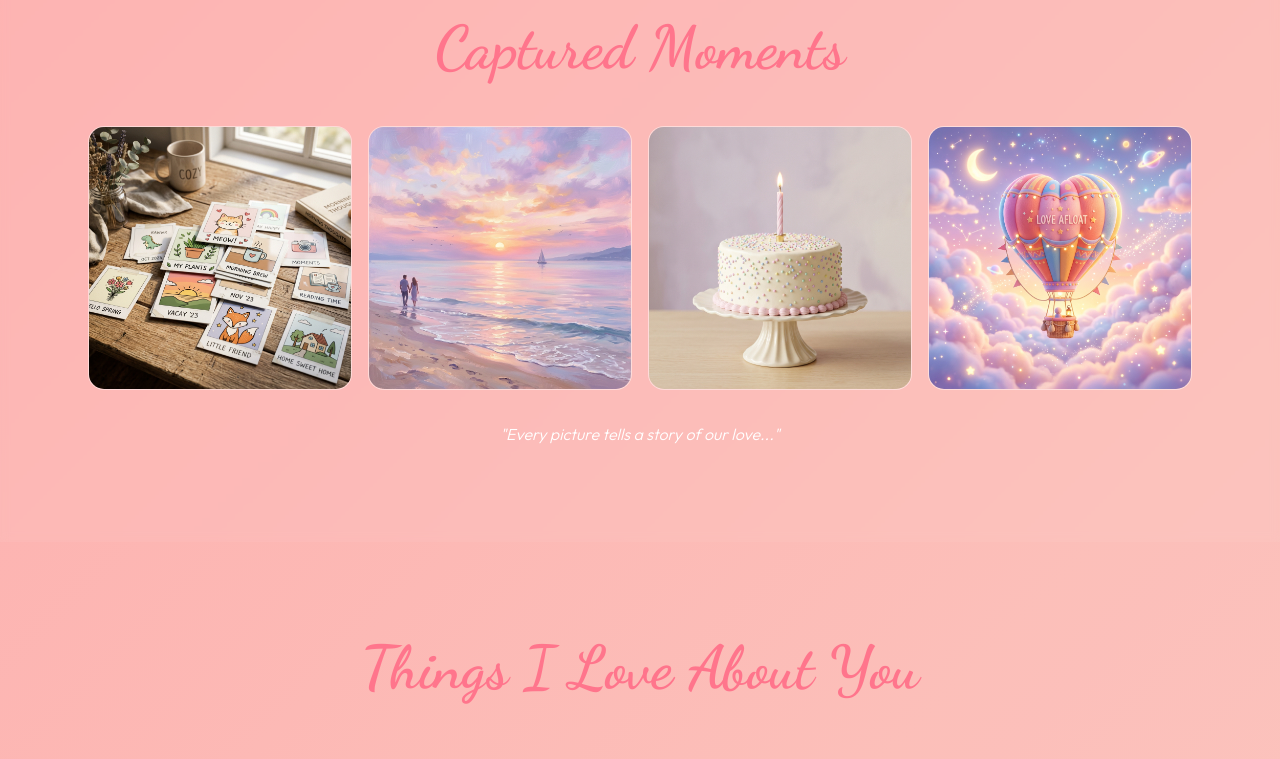
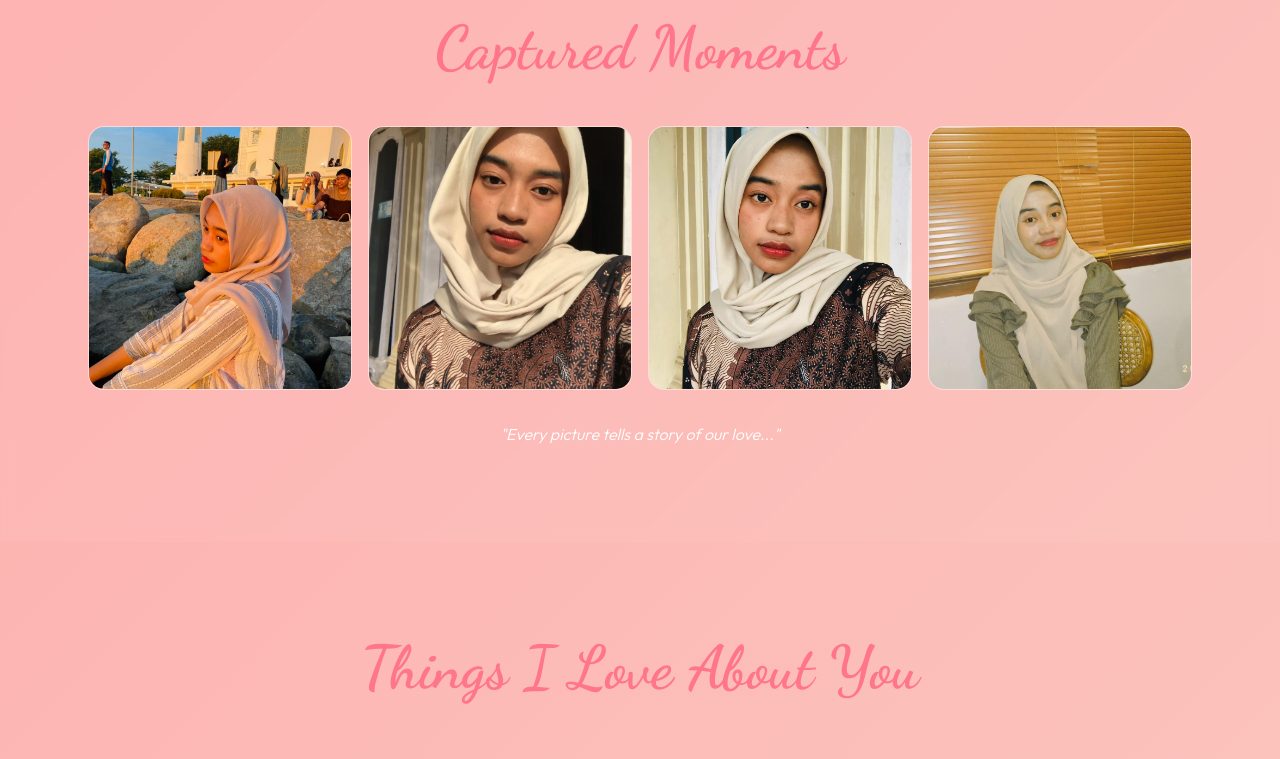
Before and after one commit to Playmaker1312/birthday-gift, a plain HTML site: page index.html in a window 1280 px wide. Shown: the part 1860-2619 px from the top of the page. Drawn offline with nearby package versions, Linux system fonts and the light colour scheme; a web font is replaced by a local one.

Commit message:
perubahan foto

```diff
--- a/index.html
+++ b/index.html
@@ -213,7 +213,7 @@
                 <div class="inner-card flex flex-col items-center justify-between text-center overflow-hidden">
                     <div class="w-full h-40 bg-pink-100 rounded-lg mb-4 overflow-hidden relative">
                         <!-- Using user's couple.png -->
-                        <img src="couple.png" alt="Pioo & Me" class="w-full h-full object-cover"
+                        <img src="foto1.jpeg" alt="Pioo & Me" class="w-full h-full object-cover"
                             onerror="this.src='https://images.unsplash.com/photo-1518199266791-5375a83190b7?auto=format&fit=crop&q=80&w=400'">
                     </div>
                     <div class="card-content transition-all duration-300">
@@ -304,25 +304,25 @@
             <div class="grid grid-cols-2 md:grid-cols-4 gap-4 mt-12">
                 <div class="aspect-square rounded-2xl overflow-hidden glass-card hover-glow group scroll-reveal"
                     style="transition-delay: 100ms">
-                    <img src="memories.png" alt="Memory"
+                    <img src="foto2.jpeg" alt="Memory"
                         class="w-full h-full object-cover group-hover:scale-110 transition-transform duration-500"
                         onerror="this.src='https://images.unsplash.com/photo-1518895949257-7621c3c786d7?auto=format&fit=crop&q=80&w=400'">
                 </div>
                 <div class="aspect-square rounded-2xl overflow-hidden glass-card hover-glow group scroll-reveal"
                     style="transition-delay: 200ms">
-                    <img src="sunset.png" alt="Sunset"
+                    <img src="foto3.jpeg" alt="Sunset"
                         class="w-full h-full object-cover group-hover:scale-110 transition-transform duration-500"
                         onerror="this.src='https://images.unsplash.com/photo-1522673607200-164883eeca48?auto=format&fit=crop&q=80&w=400'">
                 </div>
                 <div class="aspect-square rounded-2xl overflow-hidden glass-card hover-glow group scroll-reveal"
                     style="transition-delay: 300ms">
-                    <img src="cake.png" alt="Cake"
+                    <img src="foto4.jpeg" alt="Cake"
                         class="w-full h-full object-cover group-hover:scale-110 transition-transform duration-500"
                         onerror="this.src='https://images.unsplash.com/photo-1516589174184-c68526614afb?auto=format&fit=crop&q=80&w=400'">
                 </div>
                 <div class="aspect-square rounded-2xl overflow-hidden glass-card hover-glow group scroll-reveal"
                     style="transition-delay: 400ms">
-                    <img src="balloon.png" alt="Balloon"
+                    <img src="foto5.jpeg" alt="Balloon"
                         class="w-full h-full object-cover group-hover:scale-110 transition-transform duration-500"
                         onerror="this.src='https://images.unsplash.com/photo-1494438639946-1ebd1d20bf85?auto=format&fit=crop&q=80&w=400'">
                 </div>
@@ -419,7 +419,7 @@
     <!-- Footer Section -->
     <footer class="py-20 text-center text-white relative z-10">
         <div class="animate-bounce mb-4 inline-block hover:scale-125 transition-transform">
-            <img src="mailbox.png" alt="Love Mail" class="w-16 h-16 object-contain"
+            <img src="foto6.jpeg" alt="Love Mail" class="w-16 h-16 object-contain"
                 onerror="this.innerHTML='<i data-lucide=\'gift\' class=\'w-12 h-12\'></i>'">
         </div>
         <h2 class="font-cursive text-4xl mb-4">Happy Birthday, Viola!</h2>
```
Also changed, not shown: balloon.png (deleted), cake.png (deleted), couple.png (deleted), foto1.jpeg (added), foto2.jpeg (added), foto3.jpeg (added), foto4.jpeg (added), foto5.jpeg (added), foto6.jpeg (added), mailbox.png (deleted), memories.png (deleted), sunset.png (deleted).
